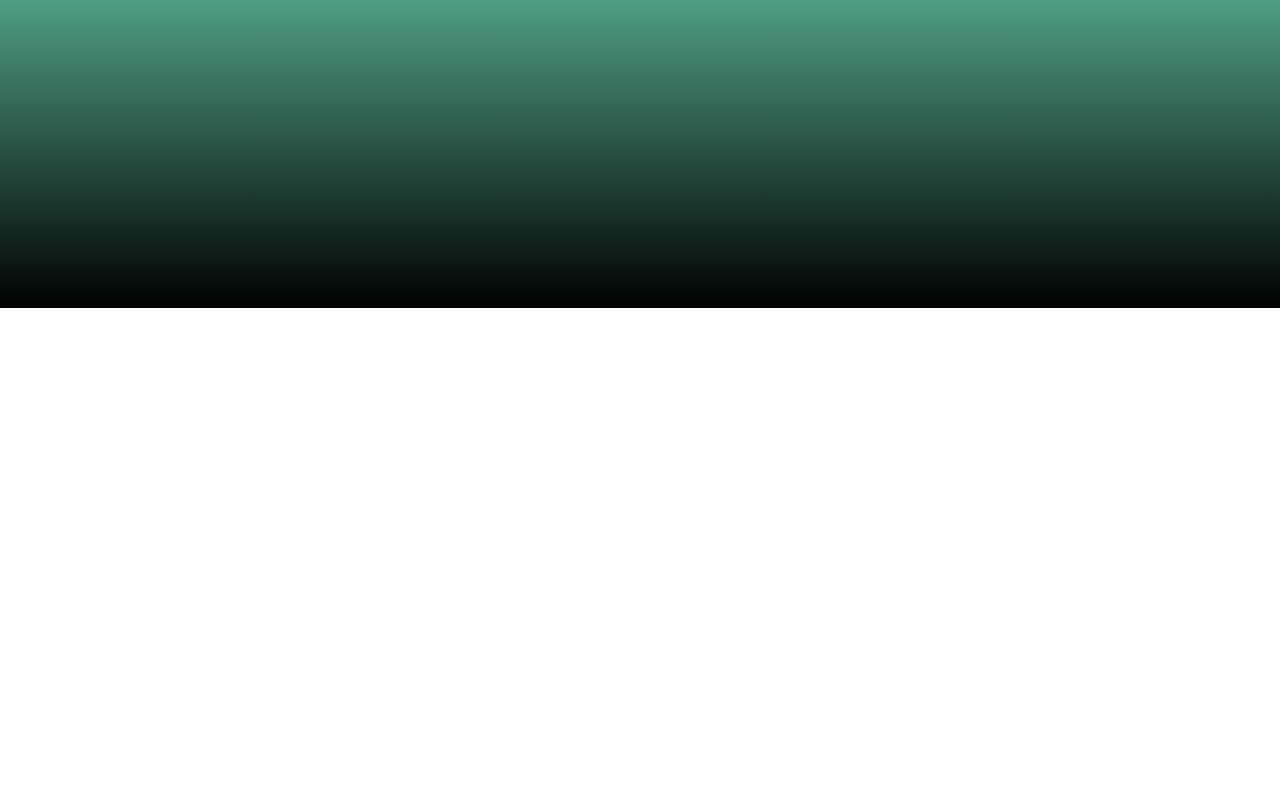
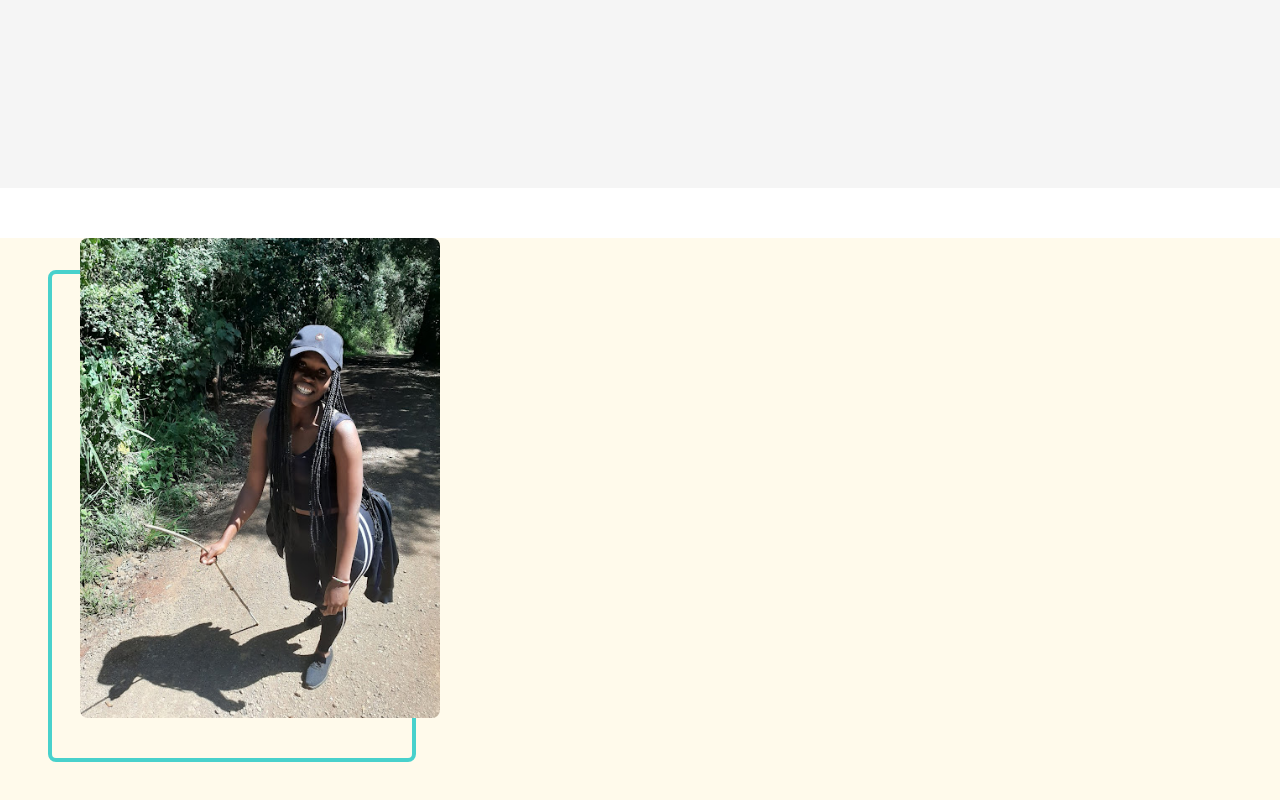
Before and after one commit to NjeriMuchiri/portfolio-app, a React (Create React App) app: page / in a window 1280 px wide. Shown: the part 584-1384 px from the top of the page. Before the commit the page ends 892 px from the top, so only its background shows below. Built offline with nearby package versions, Linux system fonts and the light colour scheme.

Commit message:
added a new component of aboutsection and added the component on my home page and style the elements in the aboutsection on our app css styling page

```diff
--- a/src/App.css
+++ b/src/App.css
@@ -143,9 +143,10 @@
 /* end of navbar */
    /*container  */
  .me-section{
-   background:linear-gradient(360deg, #000,#66cdaa,#aaf0d1);
+  /* background:linear-gradient(360deg, #000,#66cdaa,#aaf0d1); */
+   background:#f5f5f5;
    width:100vw;
-   height:100vh;
+   height:85vh;
    overflow: hidden;
  }
  .about-me{
@@ -181,7 +182,7 @@
  .photo-section{
    display:none;
  }
- .hero-btn{
+ .introduction .hero-btn{
    text-transform: uppercase;
    background: #008b8b;
    color:#ffff;
@@ -217,15 +218,16 @@
      content: '';
      width: 5px;
      height: 100px;
-     background: #48d1cc;
+     background: darkcyan;
      display: block;
      margin: -10px;
      position: absolute;
    }
 
    .introduction h1 {
-     color: #0abab5;
+     color: darkcyan;
      font-size: 30px;
+     font-weight:900;
      text-transform: uppercase;
      /* font-family￼: 'monospace'; */
      position: relative;
@@ -265,7 +267,8 @@
      display: block;
      position: relative;
    }
-   .photo-section::before{
+   .photo-section::before,
+   .photo-me::before{
       content:'';
       position:absolute;
       width:100%;
@@ -284,3 +287,34 @@
      position:relative;
    }
  }
+ /* end of container page styling */
+
+ /* about-me section styling */
+ .part{
+   background:hsl(45, 100%, 96%);
+   margin-top: 50px;
+   width:100vw;
+   height:100vh;
+   overflow:hidden;
+ }
+ .isall-about{
+   display:flex;
+   justify-content: flex-start;
+   align-items: center;
+   margin-left:80px;
+ }
+ .photo-me{
+   justify-self: center;
+ }
+
+ @media screen and (min-width:992px){
+      .photo-me{
+        position:relative;
+        display:block;
+      }
+      .photo-me::before{
+        left:-2rem;
+      }
+ }
+
+ /* end of about-me section styling */
--- /dev/null
+++ b/src/components/aboutsection.js
@@ -0,0 +1,20 @@
+import React from 'react';
+import '../App.css';
+import girlboss from '../images/aboutme.jpg';
+
+
+function AboutSection(){
+    return(
+        <>
+        <section className="part">
+            <div className="isall-about">
+               <article className="photo-me">
+                    <img src={girlboss} alt="NjeriMuchiri" className="me-image" />
+               </article>
+            </div>
+        </section>
+        </>
+    )
+}
+
+export default AboutSection;
--- a/src/pages/home.js
+++ b/src/pages/home.js
@@ -1,4 +1,5 @@
 import React from 'react';
+import AboutSection from '../components/aboutsection';
 import Container from '../components/container';
 
 const Home = () => {
@@ -7,6 +8,9 @@ const Home = () => {
        <div>
            <Container/>
        </div>
+       <div>
+           <AboutSection />
+       </div>
        </>
     );
 };
```
